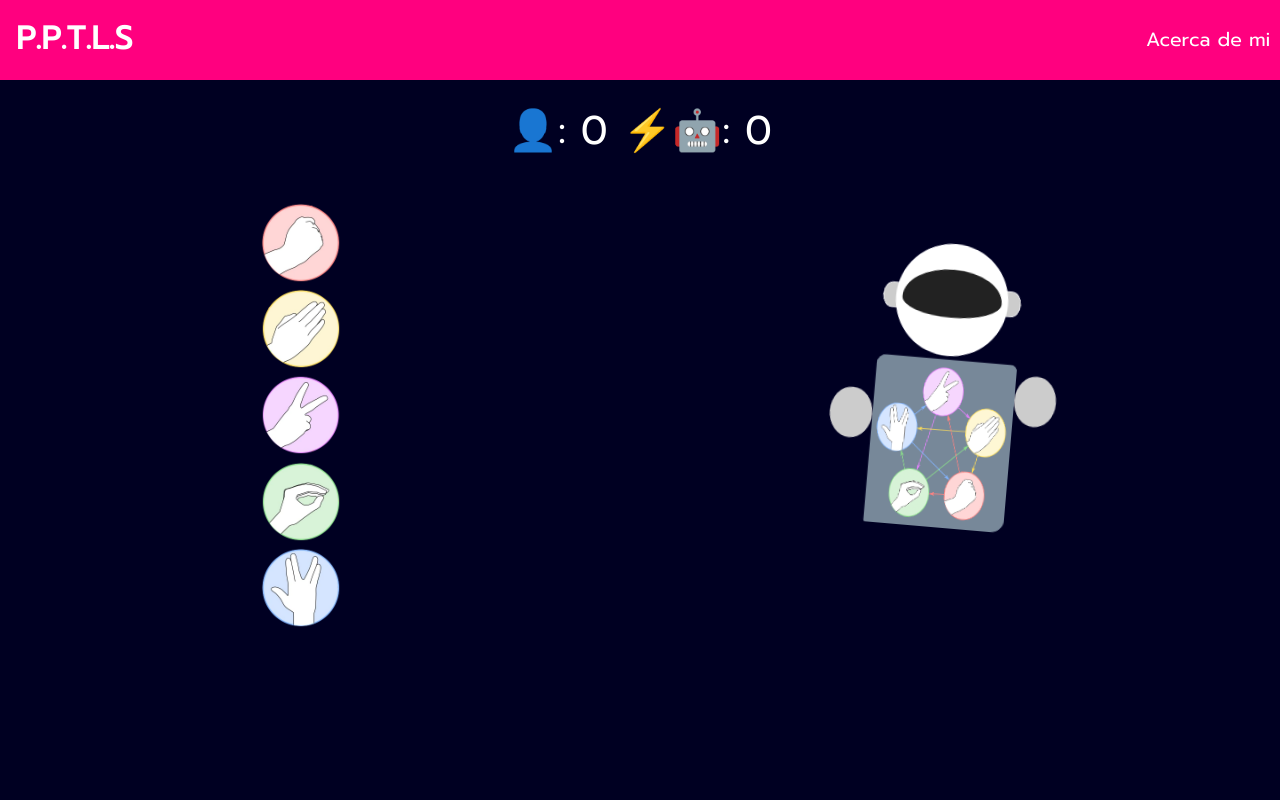
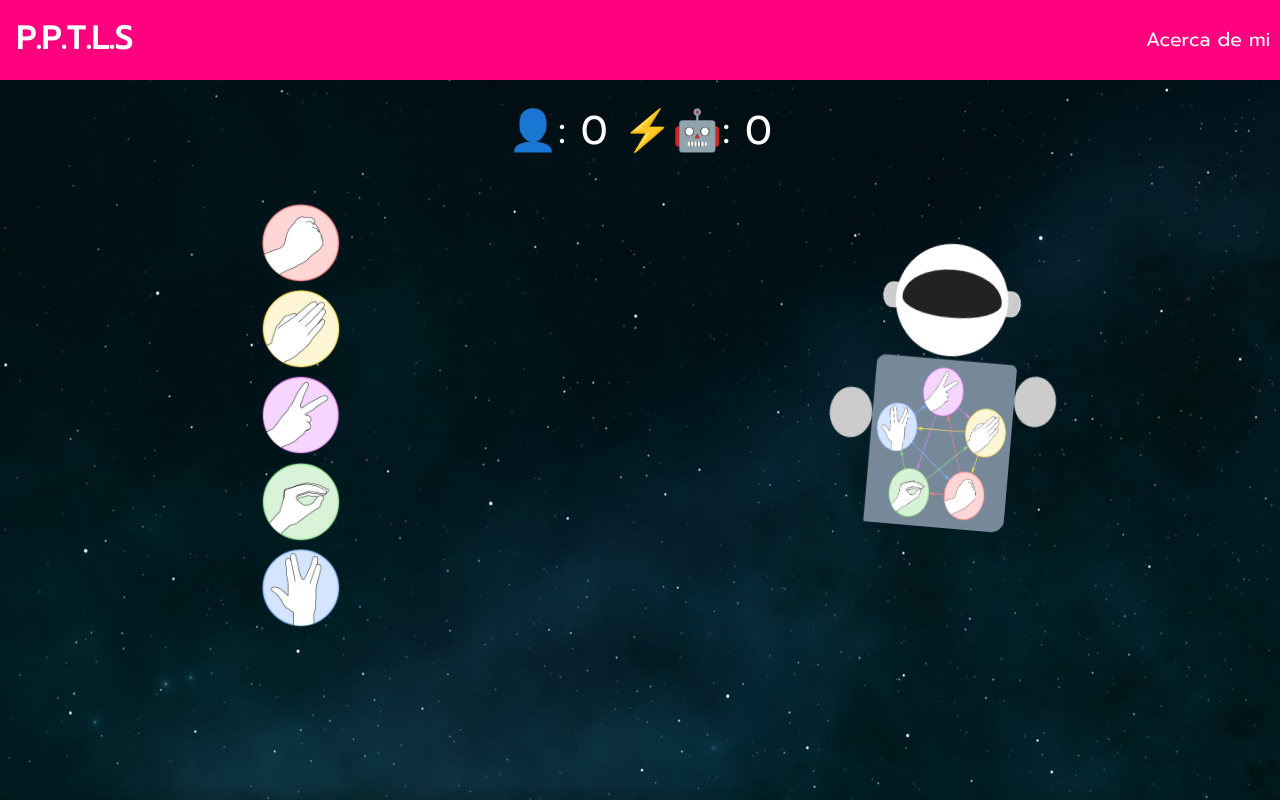
Before and after one commit to metalpoch/piedra-papel-tijera-lagarto-spock, a React (Vite) app: page / in a window 1280 px wide. Built offline with nearby package versions, Linux system fonts and the light colour scheme; no server answers.

Commit message:
feat: wallpaper and photo profile changed

```diff
--- a/src/components/About.jsx
+++ b/src/components/About.jsx
@@ -1,4 +1,5 @@
 import style from "./About.module.css";
+import image from "../assets/profile.png";
 import {
   TfiWorld,
   TfiGithub,
@@ -14,10 +15,7 @@ const About = ({ close }) => {
         <button className={style.button} onClick={close}>
           X
         </button>
-        <img
-          className={style.photo}
-          src="https://metalpoch.github.io/assets/profile-81df509e.jpg"
-        />
+        <img className={style.photo} src={image} />
         <ul className={style.links}>
           <li>
             <a href="https://metalpoch.github.io/" target="_blank">
--- a/src/styles/Index.css
+++ b/src/styles/Index.css
@@ -6,10 +6,12 @@
 }
 
 body {
+  background-image: url("../assets/background.jpg");
+  background-repeat: no-repeat;
+  background-size: 100vw 100vh;
   height: 100vh;
   font-family: "Prompt", sans-serif;
   color: #fff;
-  background: #002;
 }
 
 main {
```
Also changed, not shown: src/assets/background.jpg, src/assets/profile.png (added).
